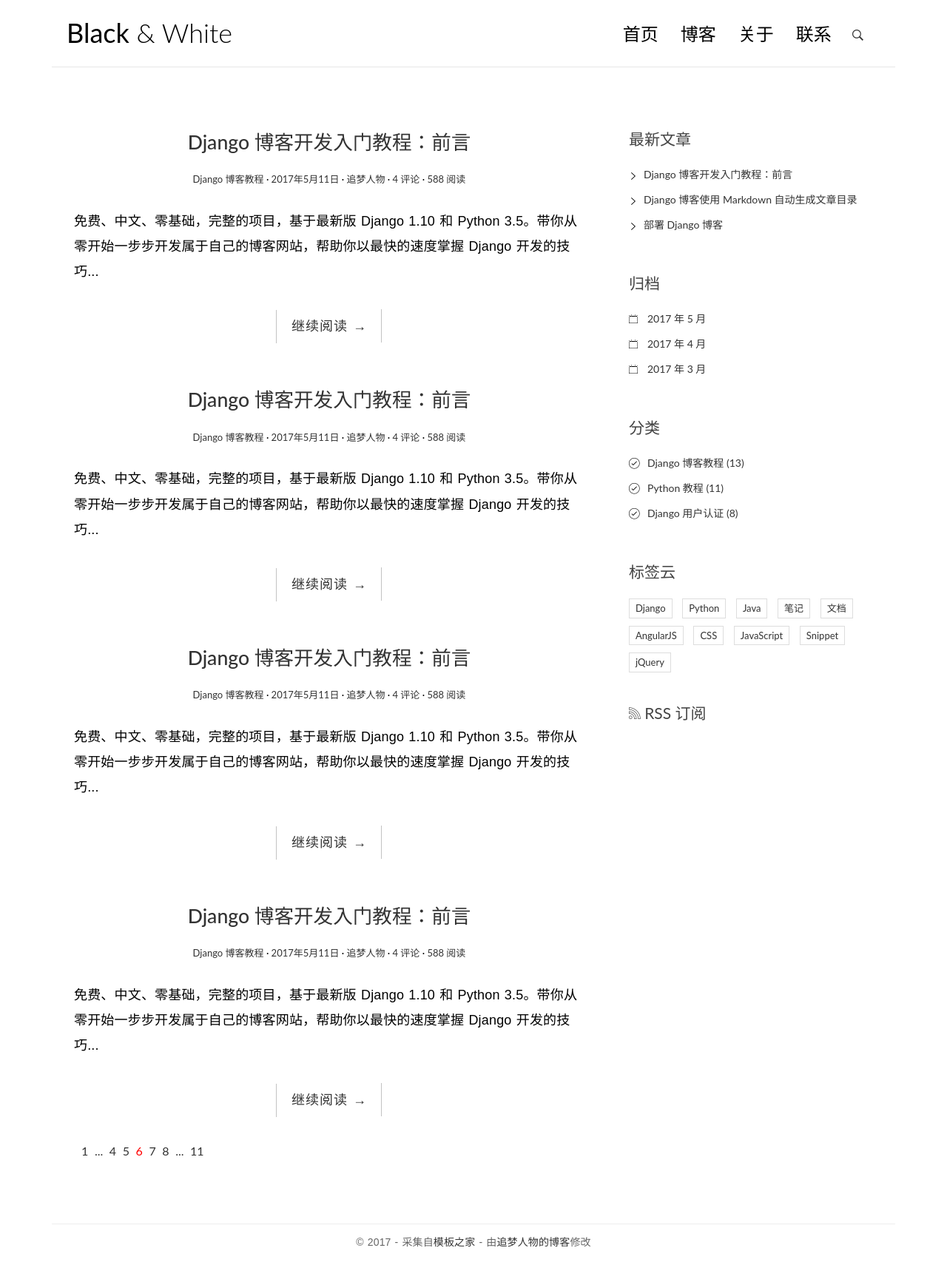
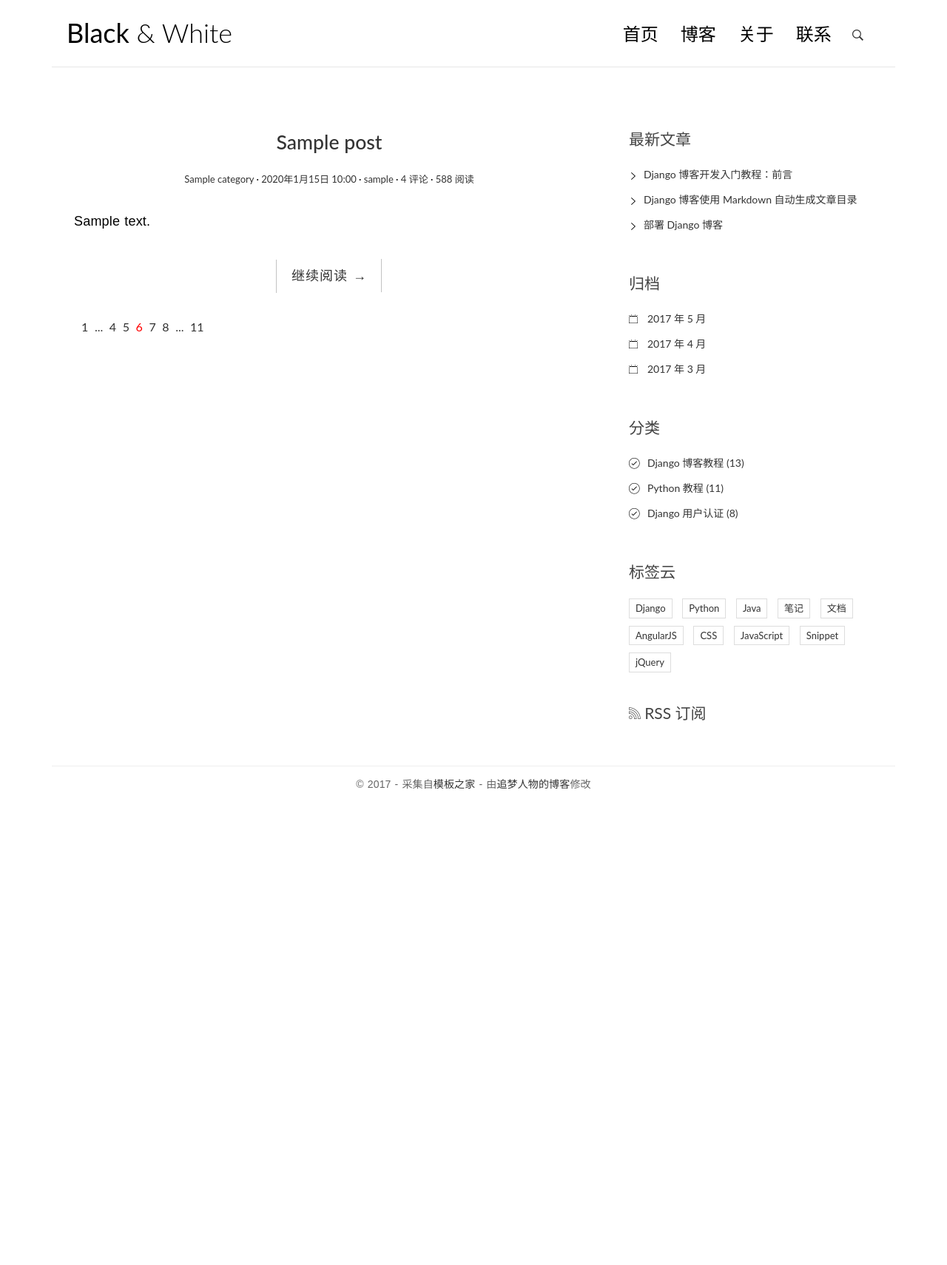
Before and after one commit to willbur404/willbur404, a Django app: page / in a window 1280 px wide. Shown: the whole page at 74% size. After the commit the page ends 1067 px from the top, so only its background shows below. Run offline with Django 4.2, Linux system fonts and the light colour scheme; tables that the repository leaves empty hold one stand-in row (values such as "Sample post"); some libraries are stand-ins or nearby versions.

Commit message:
substitute post title

```diff
--- a/templates/blog/index.html
+++ b/templates/blog/index.html
@@ -68,97 +68,34 @@
         <div class="container">
             <div class="row">
                 <main class="col-md-8">
-                    <article class="post post-1">
+                    {% for post in post_list %}
+                    <article class="post post-{{ post.pk }}">
                         <header class="entry-header">
                             <h1 class="entry-title">
-                                <a href="single.html">Django 博客开发入门教程：前言</a>
+                                <a href="single.html">{{post.title}}</a>
                             </h1>
                             <div class="entry-meta">
-                                <span class="post-category"><a href="#">Django 博客教程</a></span>
+                                <span class="post-category"><a href="#">{{post.category.name}}</a></span>
                                 <span class="post-date"><a href="#"><time class="entry-date"
-                                            datetime="2012-11-09T23:15:57+00:00">2017年5月11日</time></a></span>
-                                <span class="post-author"><a href="#">追梦人物</a></span>
+                                            datetime={{post.created_time}}>{{post.created_time}}</time></a></span>
+                                <span class="post-author"><a href="#">{{post.author}}</a></span>
                                 <span class="comments-link"><a href="#">4 评论</a></span>
                                 <span class="views-count"><a href="#">588 阅读</a></span>
                             </div>
                         </header>
                         <div class="entry-content clearfix">
-                            <p>免费、中文、零基础，完整的项目，基于最新版 Django 1.10 和 Python 3.5。带你从零开始一步步开发属于自己的博客网站，帮助你以最快的速度掌握 Django
-                                开发的技巧...</p>
+                            <p>{{post.excerpt}}</p>
                             <div class="read-more cl-effect-14">
                                 <a href="#" class="more-link">继续阅读 <span class="meta-nav">→</span></a>
                             </div>
                         </div>
                     </article>
+                    {% empty %}
+                    <div class="no-post">暂时还没有发布的文章！</div>
+                    {% endfor %}
 
-                    <article class="post post-2">
-                        <header class="entry-header">
-                            <h1 class="entry-title">
-                                <a href="single.html">Django 博客开发入门教程：前言</a>
-                            </h1>
-                            <div class="entry-meta">
-                                <span class="post-category"><a href="#">Django 博客教程</a></span>
-                                <span class="post-date"><a href="#"><time class="entry-date"
-                                            datetime="2012-11-09T23:15:57+00:00">2017年5月11日</time></a></span>
-                                <span class="post-author"><a href="#">追梦人物</a></span>
-                                <span class="comments-link"><a href="#">4 评论</a></span>
-                                <span class="views-count"><a href="#">588 阅读</a></span>
-                            </div>
-                        </header>
-                        <div class="entry-content clearfix">
-                            <p>免费、中文、零基础，完整的项目，基于最新版 Django 1.10 和 Python 3.5。带你从零开始一步步开发属于自己的博客网站，帮助你以最快的速度掌握 Django
-                                开发的技巧...</p>
-                            <div class="read-more cl-effect-14">
-                                <a href="#" class="more-link">继续阅读 <span class="meta-nav">→</span></a>
-                            </div>
-                        </div>
-                    </article>
 
-                    <article class="post post-3">
-                        <header class="entry-header">
-                            <h1 class="entry-title">
-                                <a href="single.html">Django 博客开发入门教程：前言</a>
-                            </h1>
-                            <div class="entry-meta">
-                                <span class="post-category"><a href="#">Django 博客教程</a></span>
-                                <span class="post-date"><a href="#"><time class="entry-date"
-                                            datetime="2012-11-09T23:15:57+00:00">2017年5月11日</time></a></span>
-                                <span class="post-author"><a href="#">追梦人物</a></span>
-                                <span class="comments-link"><a href="#">4 评论</a></span>
-                                <span class="views-count"><a href="#">588 阅读</a></span>
-                            </div>
-                        </header>
-                        <div class="entry-content clearfix">
-                            <p>免费、中文、零基础，完整的项目，基于最新版 Django 1.10 和 Python 3.5。带你从零开始一步步开发属于自己的博客网站，帮助你以最快的速度掌握 Django
-                                开发的技巧...</p>
-                            <div class="read-more cl-effect-14">
-                                <a href="#" class="more-link">继续阅读 <span class="meta-nav">→</span></a>
-                            </div>
-                        </div>
-                    </article>
 
-                    <article class="post post-4">
-                        <header class="entry-header">
-                            <h1 class="entry-title">
-                                <a href="single.html">Django 博客开发入门教程：前言</a>
-                            </h1>
-                            <div class="entry-meta">
-                                <span class="post-category"><a href="#">Django 博客教程</a></span>
-                                <span class="post-date"><a href="#"><time class="entry-date"
-                                            datetime="2012-11-09T23:15:57+00:00">2017年5月11日</time></a></span>
-                                <span class="post-author"><a href="#">追梦人物</a></span>
-                                <span class="comments-link"><a href="#">4 评论</a></span>
-                                <span class="views-count"><a href="#">588 阅读</a></span>
-                            </div>
-                        </header>
-                        <div class="entry-content clearfix">
-                            <p>免费、中文、零基础，完整的项目，基于最新版 Django 1.10 和 Python 3.5。带你从零开始一步步开发属于自己的博客网站，帮助你以最快的速度掌握 Django
-                                开发的技巧...</p>
-                            <div class="read-more cl-effect-14">
-                                <a href="#" class="more-link">继续阅读 <span class="meta-nav">→</span></a>
-                            </div>
-                        </div>
-                    </article>
                     <!-- 简单分页效果
                 <div class="pagination-simple">
                     <a href="#">上一页</a>
```
Also changed, not shown: README.md.
